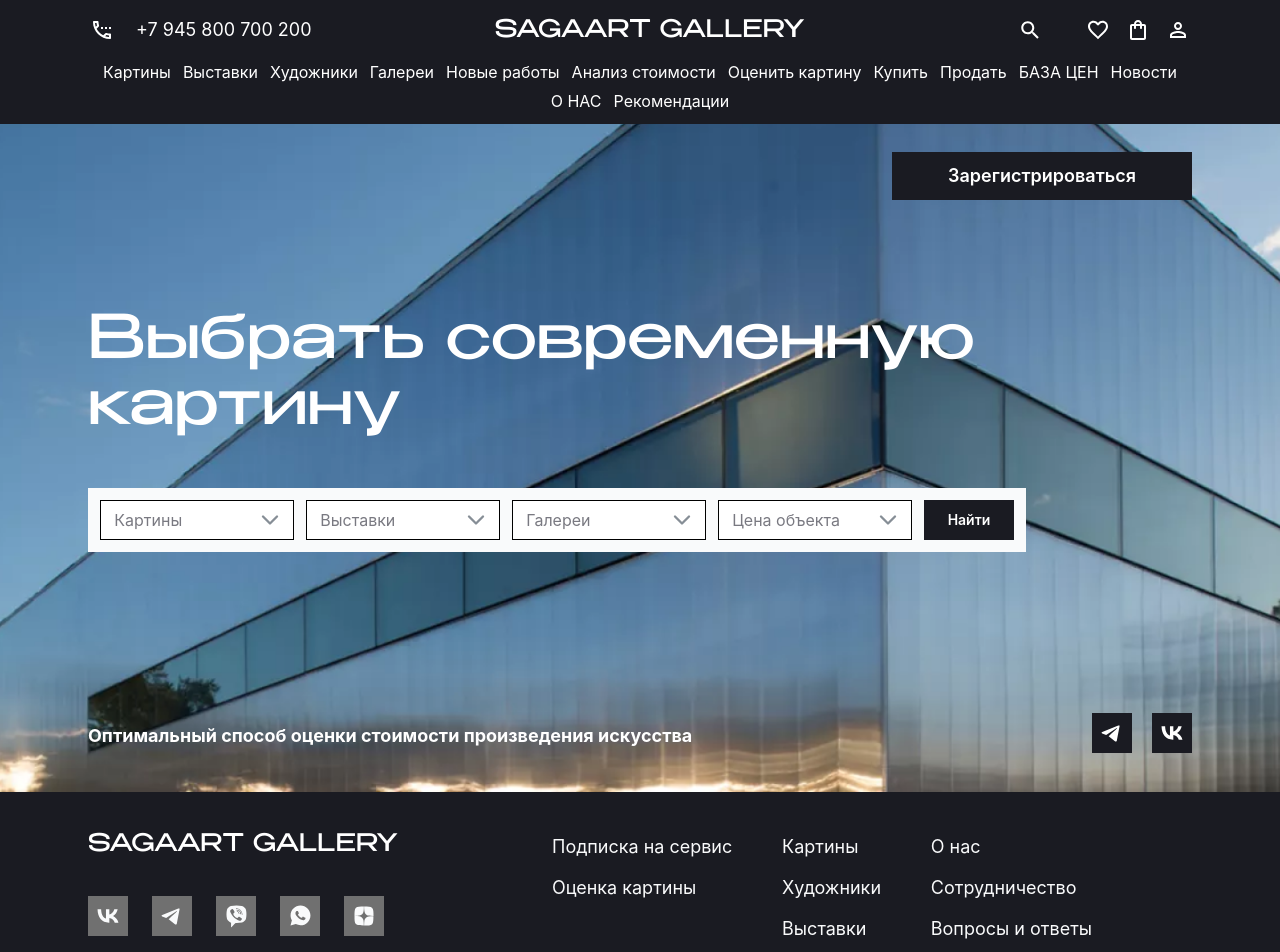
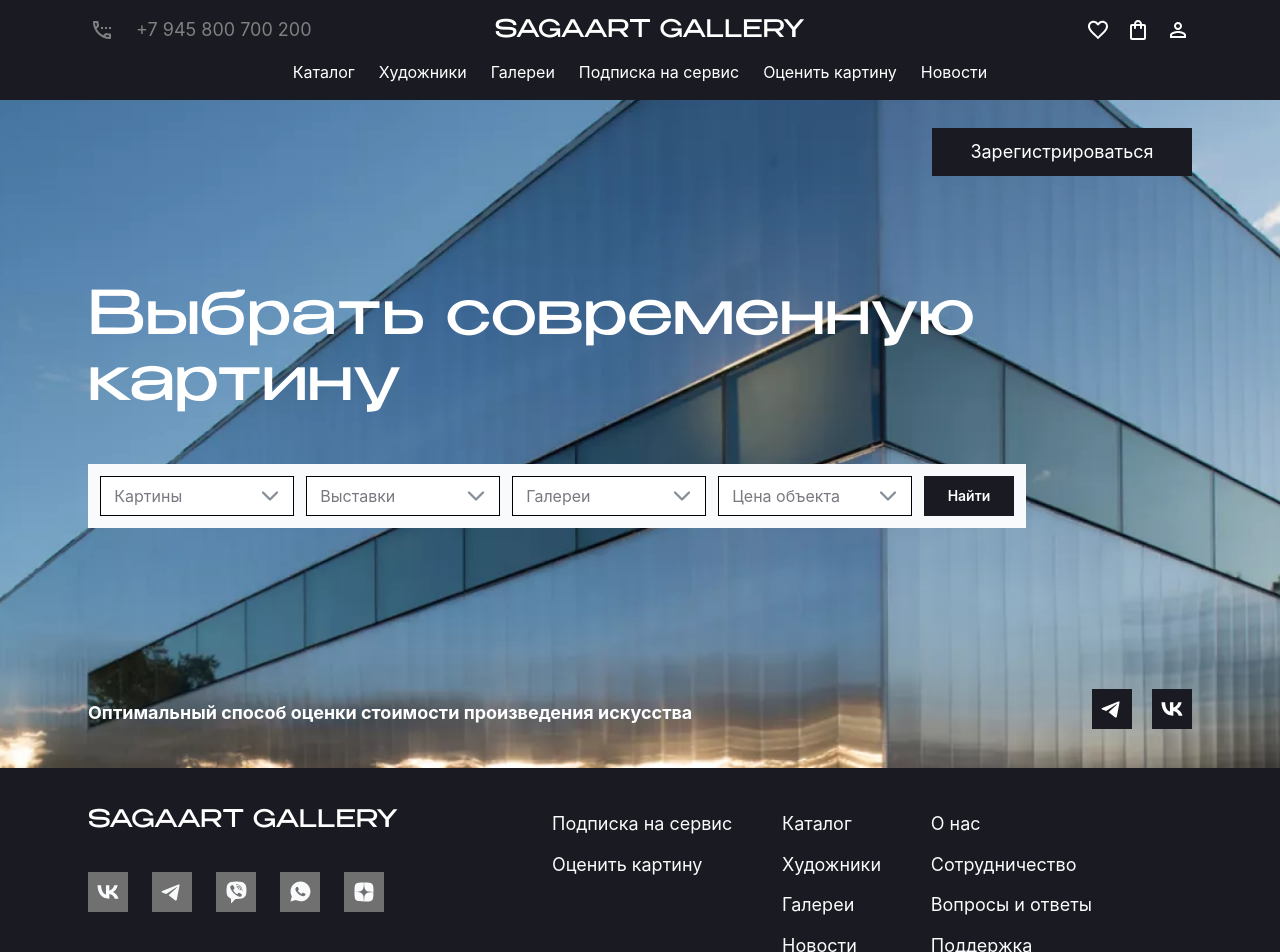
Before and after one commit to sagaart-2/sagaart-frontend, a Next.js app: page / in a window 1280 px wide. Shown: the top 952 px of the page. Built offline with nearby package versions, Linux system fonts and the light colour scheme.

Commit message:
refactor: remove some menu items

```diff
--- a/src/shared/style/theme.ts
+++ b/src/shared/style/theme.ts
@@ -108,6 +108,7 @@
     tintGrey03: colorsTuple('#707070'),
     tintGrey04: colorsTuple('#CAC6BA'),
     tintGrey05: colorsTuple('#797981'),
+    tintGrey06: colorsTuple('#808080'),
     tintRed: colorsTuple('#FF0200'),
     tintBlue: colorsTuple('#F1F6FF'),
     rangeWhite,
--- a/src/views/home-page/index.tsx
+++ b/src/views/home-page/index.tsx
@@ -50,7 +50,7 @@
           priority
           className={classes.promoImage}
         />
-        <PrimaryButton w={300} style={{ alignSelf: 'flex-end' }}>
+        <PrimaryButton w={260} fw={400} style={{ alignSelf: 'flex-end' }}>
           Зарегистрироваться
         </PrimaryButton>
 
--- a/src/widgets/footer/index.tsx
+++ b/src/widgets/footer/index.tsx
@@ -36,28 +36,28 @@
   [
     {
       name: 'Подписка на сервис',
-      link: '#',
+      link: '/subscription',
     },
     {
-      name: 'Оценка картины',
-      link: '#',
+      name: 'Оценить\u00a0картину',
+      link: '/bids',
     },
   ],
   [
     {
-      name: 'Картины',
-      link: '#',
+      name: 'Каталог',
+      link: '/product_cards',
     },
     {
       name: 'Художники',
       link: '#',
     },
     {
-      name: 'Выставки',
+      name: 'Галереи',
       link: '#',
     },
     {
-      name: 'Галереи',
+      name: 'Новости',
       link: '#',
     },
   ],
--- a/src/widgets/header/index.tsx
+++ b/src/widgets/header/index.tsx
@@ -3,7 +3,6 @@
   FavoriteIcon,
   PersonIcon,
   PhoneIcon,
-  SearchIcon,
   ShoppingBagIcon,
 } from '@/shared/ui/icons';
 import { Box, Flex, Group, Stack, Text } from '@mantine/core';
@@ -11,12 +10,8 @@
 
 const navLinks = [
   {
-    name: 'Картины',
+    name: 'Каталог',
     link: '/product_cards',
-  },
-  {
-    name: 'Выставки',
-    link: '#',
   },
   {
     name: 'Художники',
@@ -27,11 +22,7 @@
     link: '#',
   },
   {
-    name: 'Новые\u00a0работы',
-    link: '#',
-  },
-  {
-    name: 'Анализ\u00a0стоимости',
+    name: 'Подписка на сервис',
     link: '/subscription',
   },
   {
@@ -39,27 +30,7 @@
     link: '/bids',
   },
   {
-    name: 'Купить',
-    link: '#',
-  },
-  {
-    name: 'Продать',
-    link: '#',
-  },
-  {
-    name: 'БАЗА\u00a0ЦЕН',
-    link: '#',
-  },
-  {
     name: 'Новости',
-    link: '#',
-  },
-  {
-    name: 'О\u00a0НАС',
-    link: '#',
-  },
-  {
-    name: 'Рекомендации',
     link: '#',
   },
 ];
@@ -76,8 +47,8 @@
     >
       <Group justify="space-between">
         <Group gap={20} miw={204}>
-          <PhoneIcon color="var(--mantine-color-white)" />
-          <Text c="var(--mantine-color-white)" lh="40px">
+          <PhoneIcon color="tintGrey06" />
+          <Text c="tintGrey06" lh="40px">
             {' '}
             +7 945 800 700 200
           </Text>
@@ -94,7 +65,6 @@
           SAGAART GALLERY
         </Text>
         <Group justify="flex-end" miw={204} gap={12}>
-          <SearchIcon color="var(--mantine-color-white)" mr={28} />
           <FavoriteIcon color="var(--mantine-color-white)" />
           <ShoppingBagIcon color="var(--mantine-color-white)" />
           <PersonIcon color="var(--mantine-color-white)" />
@@ -102,8 +72,8 @@
       </Group>
       <Flex
         component="ul"
-        justify={{ base: 'center', xxxl: 'space-between' }}
-        columnGap={{ base: 12, xxxl: 6 }}
+        justify={{ base: 'space-between', xl: 'center' }}
+        columnGap={24}
         rowGap={4}
         direction="row"
         maw="100%"
```
